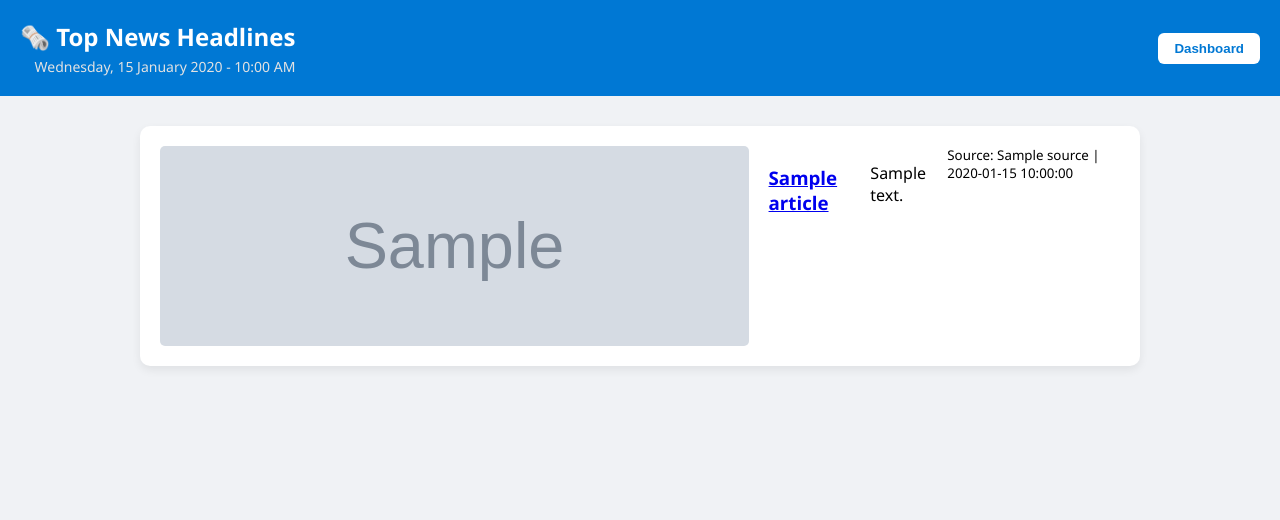
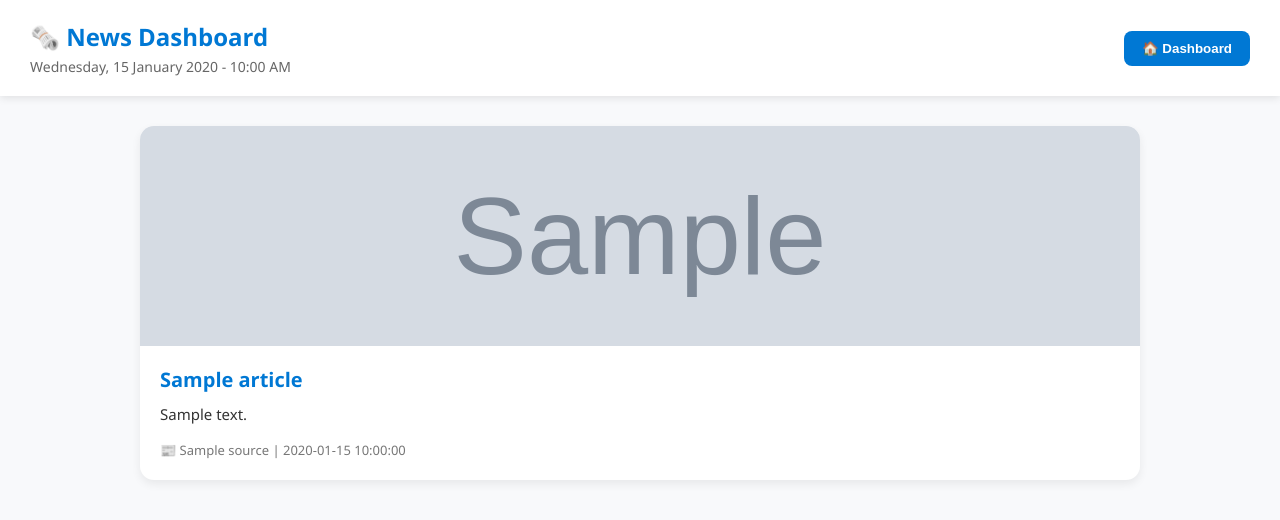
Before and after one commit to saketh1809/stock-project, a Flask app: template templates/news.html in a window 1280 px wide. Shown: the top 520 px of the page. Run offline with Flask 3, Linux system fonts and the light colour scheme; the template is opened without the code that fills it: most values are stand-ins (such as "Sample title", 1, 10 or a date in 2020); grey boxes marked "Sample" are stand-in pictures.

```diff
--- a/templates/news.html
+++ b/templates/news.html
@@ -2,125 +2,139 @@
 <html lang="en">
 <head>
   <meta charset="UTF-8">
-  <title>🗞️ Top News Headlines</title>
+  <title>🗞️ News Dashboard</title>
   <style>
+    /* General Styles */
     body {
-      font-family: 'Segoe UI', Tahoma, Geneva, Verdana, sans-serif;
-      margin: 0; padding: 0;
-      background-color: #f0f2f5;
+      margin: 0;
+      padding: 0;
+      font-family: "Segoe UI", Tahoma, Geneva, Verdana, sans-serif;
+      background-color: #f8f9fb;
+      color: #222;
     }
 
     header {
-      background: #0078D4;
-      color: white;
-      padding: 20px;
+      background-color: #ffffff;
+      color: #0078D4;
+      padding: 20px 30px;
       display: flex;
       justify-content: space-between;
       align-items: center;
+      box-shadow: 0 2px 8px rgba(0, 0, 0, 0.1);
+      position: sticky;
+      top: 0;
+      z-index: 100;
     }
 
     header h1 {
       margin: 0;
       font-size: 24px;
+      display: flex;
+      align-items: center;
+      gap: 8px;
     }
 
     .date-time {
       font-size: 14px;
-      color: #e2e2e2;
+      color: #666;
       margin-top: 4px;
       text-align: right;
     }
 
     .dashboard-btn {
-      background-color: #ffffff;
-      color: #0078D4;
+      background-color: #0078D4;
+      color: white;
       border: none;
-      padding: 8px 16px;
-      font-weight: bold;
-      border-radius: 6px;
+      padding: 10px 18px;
+      font-weight: 600;
+      border-radius: 8px;
       cursor: pointer;
-      transition: background-color 0.3s;
+      transition: all 0.3s;
     }
 
     .dashboard-btn:hover {
-      background-color: #dce8f4;
+      background-color: #005fa3;
+      transform: translateY(-1px);
     }
 
+    /* Main Container */
     .container {
-      padding: 30px;
       max-width: 1000px;
-      margin: auto;
+      margin: 30px auto;
+      padding: 0 20px;
+      display: flex;
+      flex-direction: column;
+      gap: 25px;
     }
 
+    /* News Cards */
     .news-item {
-      background: #fff;
+      background-color: #ffffff;
+      border-radius: 14px;
+      box-shadow: 0 4px 10px rgba(0, 0, 0, 0.07);
+      overflow: hidden;
+      transition: transform 0.2s, box-shadow 0.2s;
       display: flex;
-      flex-direction: row;
-      gap: 20px;
-      margin-bottom: 25px;
-      padding: 20px;
-      border-radius: 10px;
-      box-shadow: 0 4px 10px rgba(0,0,0,0.07);
-      transition: transform 0.2s;
+      flex-direction: column;
     }
 
     .news-item:hover {
-      transform: scale(1.01);
+      transform: translateY(-3px);
+      box-shadow: 0 8px 20px rgba(0, 0, 0, 0.12);
     }
 
-    .news-img {
-      flex-shrink: 0;
-      width: 150px;
-      height: 100px;
-      border-radius: 8px;
+    .news-image {
+      width: 100%;
+      height: 220px;
       object-fit: cover;
     }
 
     .news-content {
-      flex-grow: 1;
+      padding: 20px;
     }
 
     .news-content h3 {
       margin: 0 0 10px;
-      font-size: 18px;
+      font-size: 20px;
       color: #0078D4;
     }
 
     .news-content h3 a {
       text-decoration: none;
-      color: #0078D4;
+      color: inherit;
+      transition: color 0.3s;
+    }
+
+    .news-content h3 a:hover {
+      color: #005fa3;
     }
 
     .news-content p {
-      margin: 0 0 8px;
-      font-size: 14px;
+      margin: 0 0 12px;
+      font-size: 15px;
+      line-height: 1.5;
       color: #333;
     }
 
     .news-content small {
-      font-size: 12px;
-      color: #888;
+      font-size: 13px;
+      color: #777;
     }
 
+    /* Responsive Layout */
     @media screen and (max-width: 768px) {
-      .news-item {
-        flex-direction: column;
-        align-items: center;
-      }
-
-      .news-img {
-        width: 100%;
-        height: auto;
-      }
-
       header {
         flex-direction: column;
         align-items: flex-start;
+        gap: 10px;
       }
 
       .date-time {
         text-align: left;
-        margin-top: 10px;
+      }
+
+      .news-image {
+        height: 180px;
       }
     }
   </style>
@@ -128,26 +142,28 @@
 <body>
   <header>
     <div>
-      <h1>🗞️ Top News Headlines</h1>
+      <h1>🗞️ News Dashboard</h1>
       <div class="date-time">
         {{ now.strftime('%A, %d %B %Y - %I:%M %p') }}
       </div>
     </div>
-    <button class="dashboard-btn" onclick="location.href='/home'">Dashboard</button>
+    <button class="dashboard-btn" onclick="location.href='/home'">🏠 Dashboard</button>
   </header>
 
   <div class="container">
     {% if news %}
       {% for article in news %}
         <div class="news-item">
-            <img src="{{ article.image_url }}" alt="news image" style="width: 100%; max-height: 200px; object-fit: cover; border-radius: 5px;">
+          <img src="{{ article.image_url }}" alt="news image" class="news-image">
+          <div class="news-content">
             <h3><a href="{{ article.link }}" target="_blank">{{ article.title }}</a></h3>
             <p>{{ article.description }}</p>
-            <small>Source: {{ article.source }} | {{ article.publishedAt }}</small>
-            </div>
+            <small>📰 {{ article.source }} | {{ article.publishedAt }}</small>
+          </div>
+        </div>
       {% endfor %}
     {% else %}
-      <p>No news articles found for today.</p>
+      <p style="text-align:center; color:#555;">No news articles found for today.</p>
     {% endif %}
   </div>
 </body>
```
Also changed, not shown: templates/dashboard.html (+225 -37 lines).
